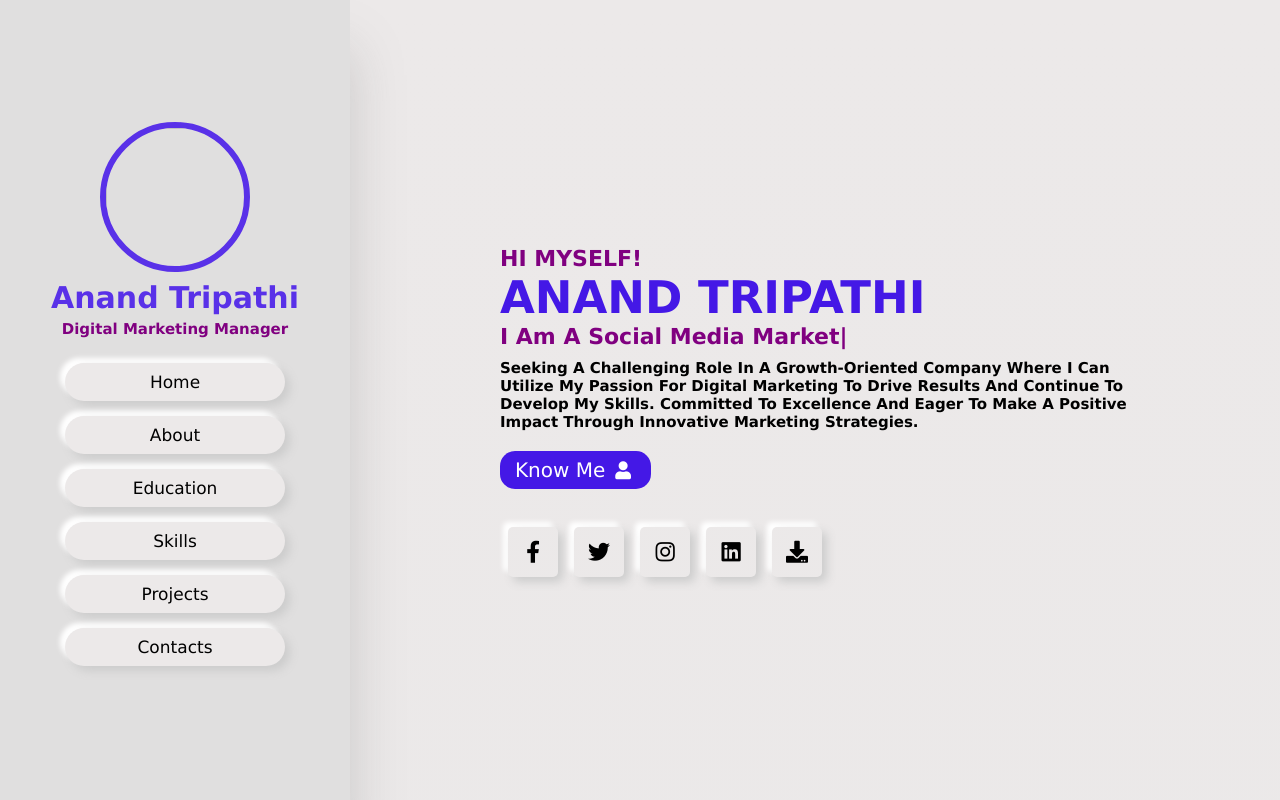
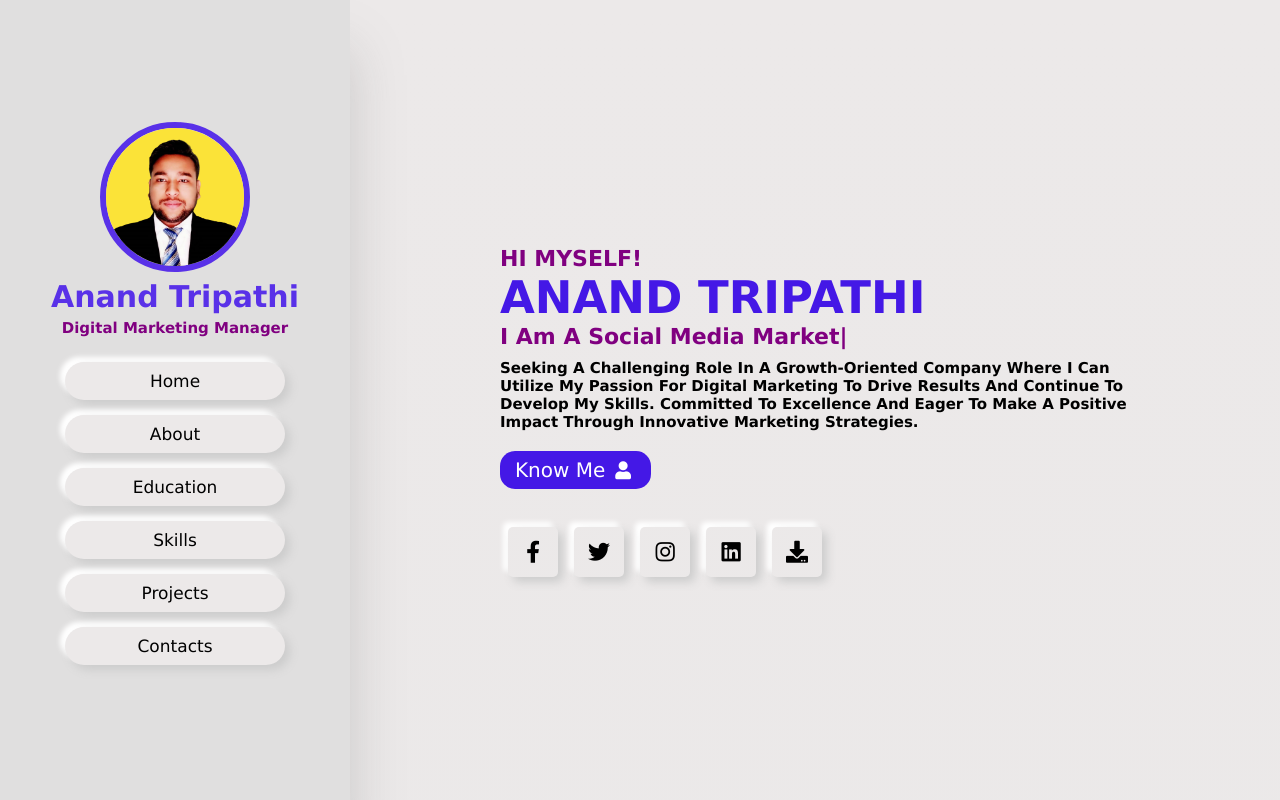
Before and after one commit to digital013/digital-marketer, a plain HTML site: page index.html in a window 1280 px wide. Shown: the top 800 px of the page. Drawn offline with nearby package versions, Linux system fonts and the light colour scheme.

Commit message:
Update index.html

```diff
--- a/index.html
+++ b/index.html
@@ -15,7 +15,7 @@
 <body>
     <header>
         <div class="user">
-            <img src="anand.JPG" alt="">
+            <img src="anand.png" alt="">
             <h1 class="name">Anand Tripathi</h1>
             <p class="post">Digital Marketing Manager</p>
         </div>
```
